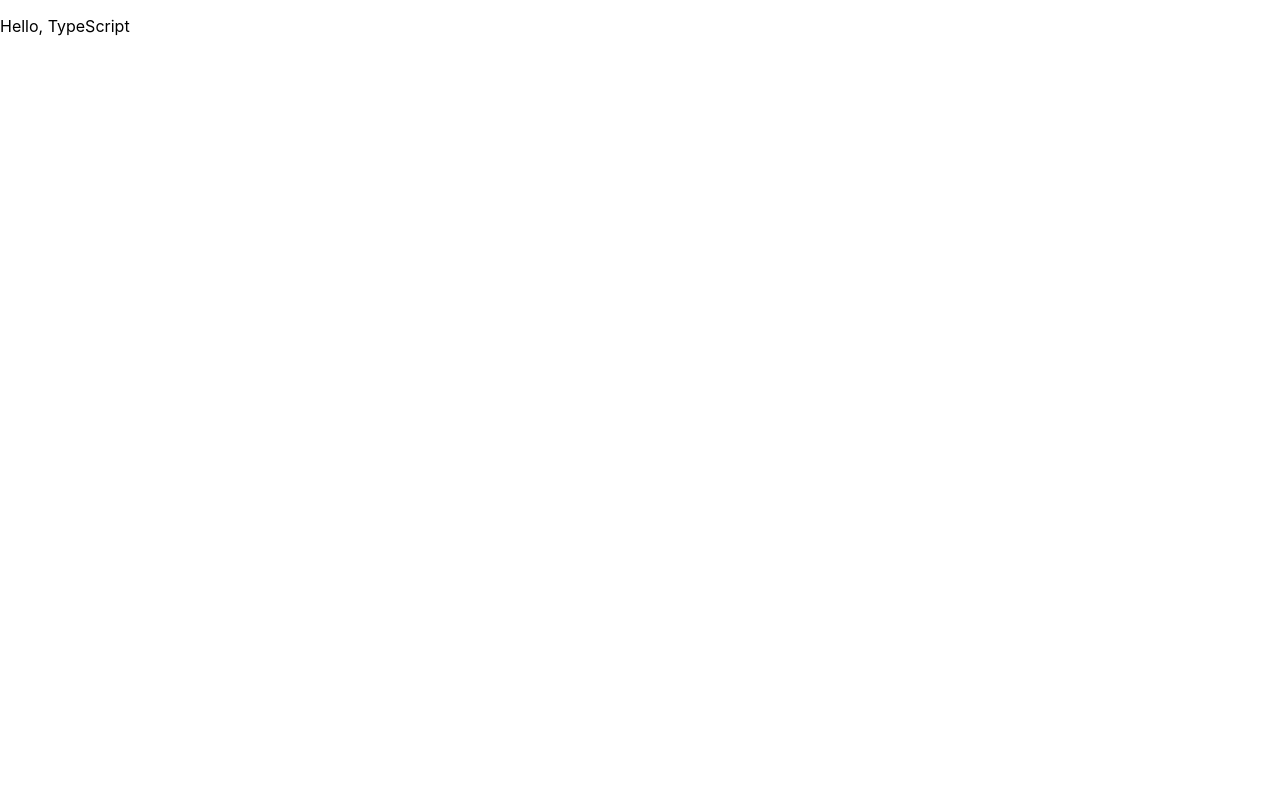
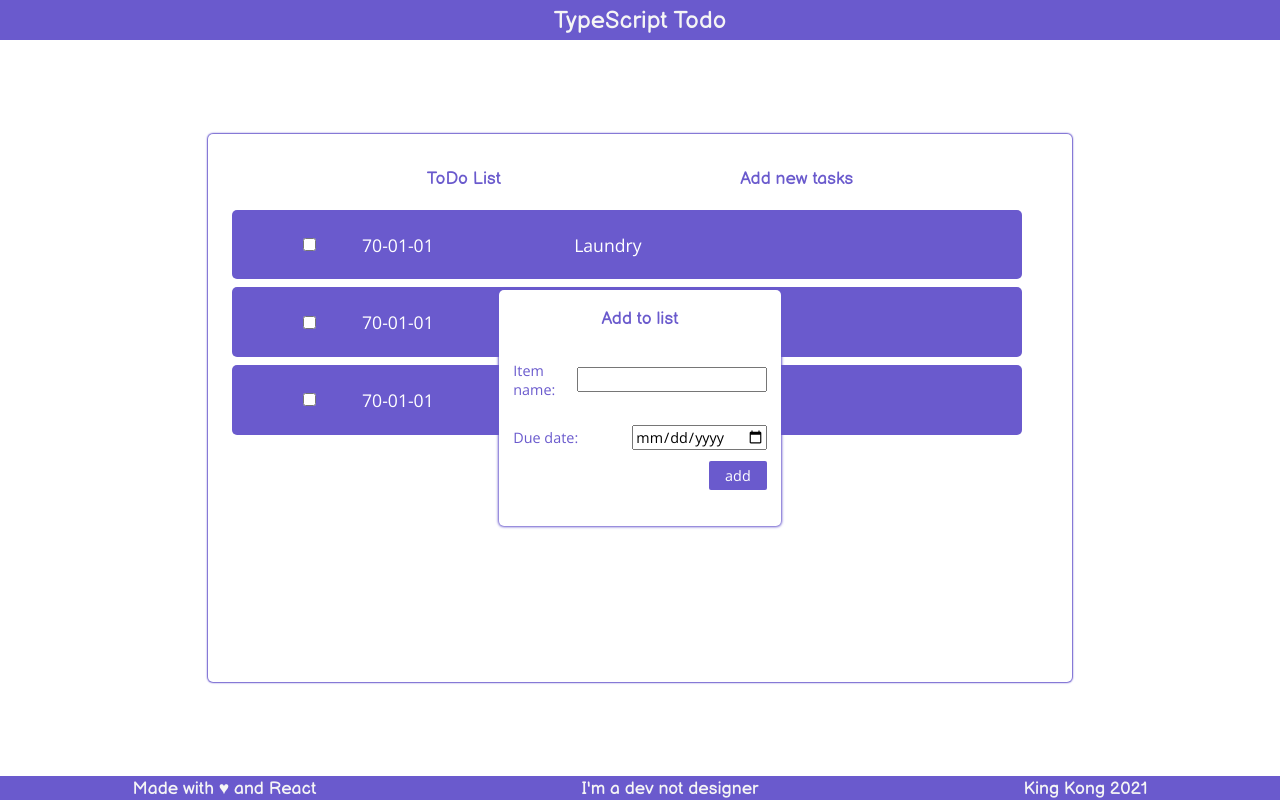
Before and after one commit to mariiamel/typescript-todo, a React (Create React App) app: page / in a window 1280 px wide. Built offline with nearby package versions, Linux system fonts and the light colour scheme.

Commit message:
don't commit like me

```diff
--- a/src/App.tsx
+++ b/src/App.tsx
@@ -1,13 +1,59 @@
+// Dependencies
+import { useState } from 'react';
+
+// Components
+import { Header, Footer } from './layout';
+import { List, Modal } from './components'
+
+// External Data
+import {mockData} from './data/mockData';
+
+// Styling
+import './App.css'
+
+export interface ToDo {
+  name: string,
+  dueDate: number,
+  complete: boolean
+};
+
 export default function App() {
+  const [toDos, setToDos] = useState<ToDo[]>(mockData)
+  const [modalOpen, setModalOpen] = useState(true);
+
+  const addNewToDo = (newToDo: ToDo) => {
+    setToDos([...toDos, newToDo])
+  }
+
+  const toggleModal = () => {
+    // modalOpen ? setModalOpen(false) : setModalOpen(true)
+    setModalOpen(!modalOpen)
+  }
+
+  const updateToDos = (toDoIndex:number) => {
+    let tempToDos = [...toDos]
+    tempToDos[toDoIndex].complete = !tempToDos[toDoIndex].complete
+    setToDos(tempToDos);
+  }
+
+  let modalClassname = modalOpen ? "modal modal--active" : "modal"
+
   return (
     <div className="app">
-      <p className="heading heading--one">Hello, TypeScript</p>
-      {/* <Header /> */}
+      <Header />
       <div className="container">
-        {/* <List /> */}
-        {/* <Modal /> */}
+        <List
+          toDos={toDos}
+          toggleModal={toggleModal}
+          updateToDos={updateToDos}
+        />
+        <Modal
+          addNewToDo={addNewToDo}
+          toggleModal={toggleModal}
+          classname={modalClassname}
+        />
       </div>
-      {/* <Footer /> */}
+      <Footer />
     </div>
   )
 };
--- /dev/null
+++ b/src/components/List.tsx
@@ -0,0 +1,43 @@
+import { FC, ReactElement } from 'react';
+import { ToDo } from '../App';
+
+import ListItem from './ListItem';
+
+interface ListProps {
+  toDos: ToDo[],
+  toggleModal: () => void,
+  updateToDos: (i:number) => void
+}
+
+const List:FC<ListProps> = function(props: ListProps) {
+  let items = props.toDos.map((toDo:ToDo, i:number) => {
+    return <ListItem
+      index={i}
+      key={i}
+      toDo={toDo}
+      updateToDos={props.updateToDos}
+    />
+  })
+
+  return(
+    <div className="list">
+      <div className="list__header">
+        <p className="heading heading--two">ToDo List</p>
+        <p className="heading heading--two list__header__add" onClick={props.toggleModal}>Add new tasks</p>
+      </div>
+      <div className="list__body">
+        {items}
+      </div>
+    </div>
+  )
+}
+
+// export default funtion List(props) {
+//   return(
+//     <div className="list">
+
+//     </div>
+//   )
+// }
+
+export default List;
--- /dev/null
+++ b/src/components/ListItem.tsx
@@ -0,0 +1,26 @@
+import { ToDo } from '../App';
+import moment from 'moment';
+
+interface ListItemProps {
+  toDo: ToDo,
+  index: number,
+  updateToDos: (index:number) => void
+}
+
+export default function ListItem(props:ListItemProps) {
+  let currentDate = new Date().toString()
+  let displayDate = moment(props.toDo.dueDate).format('YY-MM-DD')
+
+  return (
+    <span className="list__item">
+      <input
+        className="heading heading--one"
+        type="checkbox"
+        defaultChecked={props.toDo.complete}
+        onClick={() => props.updateToDos(props.index)}
+      />
+      <p className="content content--one list__text">{displayDate}</p>
+      <p className="content content--one list__text">{props.toDo.name}</p>
+    </span>
+  )
+}
--- /dev/null
+++ b/src/components/Modal.tsx
@@ -0,0 +1,54 @@
+import { useState } from 'react';
+import { ToDo } from '../App';
+
+interface ModalProps {
+  addNewToDo: (newToDo: ToDo) => void
+  classname: string,
+  toggleModal: () => void
+}
+
+export default function Modal(props: ModalProps) {
+  const [name, setName] = useState('');
+  const [dueDate, setDueDate] = useState(0);
+  const [complete, setComplete] = useState(false);
+
+  const handleSubmit = (e:React.FormEvent<HTMLFormElement>) => {
+    e.preventDefault()
+    let newToDo = {name, dueDate, complete}
+    if (name && dueDate) {
+      props.addNewToDo(newToDo)
+      props.toggleModal()
+    }
+  }
+
+  return (
+    <div className={props.classname}>
+      <form className="modal__form" onSubmit={handleSubmit}>
+        <p className="heading heading--two">Add to list</p>
+        <span className="modal__form modal__form__field">
+          <p className="content content--two">Item name:</p>
+          <input
+            className="content content--two"
+            type="text"
+            onChange={e => setName(e.target.value)}
+          />
+        </span>
+        <span className="modal__form modal__form__field">
+          <p className="content content--two">Due date:</p>
+          <input
+            className="content content--two"
+            type="date"
+            onChange={e => setDueDate(Date.parse(e.target.value))}
+          />
+        </span>
+        <span className="modal__form modal__form__field modal__form__field--submit">
+          <input
+            className="content content--two modal__form__button"
+            type="submit"
+            value="add"
+          />
+        </span>
+      </form>
+    </div>
+  )
+}
--- a/src/components/index.ts
+++ b/src/components/index.ts
@@ -0,0 +1,4 @@
+import List from './List';
+import Modal from './Modal';
+
+export { List, Modal }
--- /dev/null
+++ b/src/layout/Footer.tsx
@@ -0,0 +1,15 @@
+export default function Footer() {
+  return (
+    <div className="layout footer">
+      <p className="heading heading--two">
+        Made with &hearts; and React
+      </p>
+      <p className="heading heading--two">
+        I'm a dev not  designer
+      </p>
+      <p className="heading heading--two">
+        King Kong 2021
+      </p>
+    </div>
+  )
+}
--- /dev/null
+++ b/src/layout/Header.tsx
@@ -0,0 +1,9 @@
+export default function Header() {
+  return(
+    <div className="layout header">
+      <p className="heading heading--one">
+        TypeScript Todo
+      </p>
+    </div>
+  )
+}
--- a/src/layout/index.ts
+++ b/src/layout/index.ts
@@ -0,0 +1,4 @@
+import Footer from './Footer';
+import Header from './Header';
+
+export { Footer, Header };
```
Also changed, not shown: 2 other files (tests, documents, lock files or other folders).
